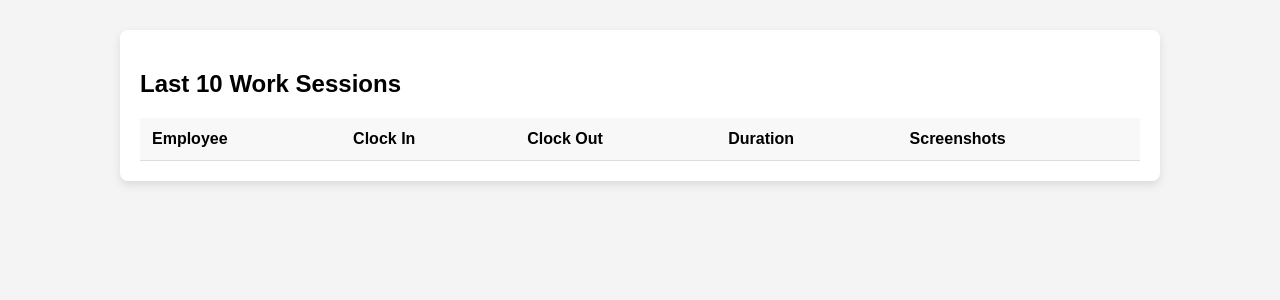
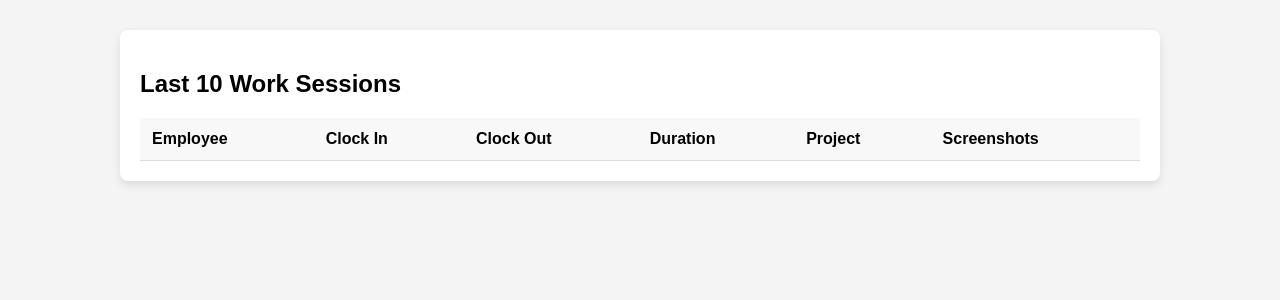
Before and after one commit to DanyCaissy/MercorTimetracker, a Django app: page /timetracker/ in a window 1280 px wide. Shown: the part 56-356 px from the top of the page. Run offline with Django 5.2, Linux system fonts and the light colour scheme; the visitor is signed in with stand-in values (Sample User, id 1); data that the repository does not hold is empty.

Commit message:
Added project name in dashboards

```diff
--- a/Timetracker/templates/Timetracker/admin_dashboard.html
+++ b/Timetracker/templates/Timetracker/admin_dashboard.html
@@ -92,6 +92,7 @@
                 <th>Clock In</th>
                 <th>Clock Out</th>
                 <th>Duration</th>
+                <th>Project</th>
                 <th>Screenshots</th>
             </tr>
             {% for session in work_sessions %}
@@ -100,6 +101,8 @@
                 <td>{{ session.clock_in }}</td>
                 <td>{{ session.clock_out|default:"Active" }}</td>
                 <td>{{ session.duration|default:"-" }} seconds</td>
+                <td>{{ session.project.name|default:"No Project" }}</td>
+
                 <td>
                     {% for screenshot in session.screenshots.all %}
                         <a href="/{{ screenshot.image_path }}" target="_blank" class="screenshot-btn">View</a>
--- a/Timetracker/templates/Timetracker/dashboard.html
+++ b/Timetracker/templates/Timetracker/dashboard.html
@@ -115,6 +115,7 @@
                 <th>Clock In</th>
                 <th>Clock Out</th>
                 <th>Duration</th>
+                <th>Project</th>
                 <th>Screenshots</th>
             </tr>
             {% for session in work_sessions %}
@@ -122,9 +123,10 @@
                 <td>{{ session.clock_in }}</td>
                 <td>{{ session.clock_out|default:"Active" }}</td>
                 <td>{{ session.duration|default:"-" }} seconds</td>
+                <td>{{ session.project.name|default:"No Project" }}</td>
                 <td>
                     {% for screenshot in session.screenshots.all %}
-                        <a href="/{{ screenshot.image_path }}" target="_blank">View</a>
+                        <a href="/{{ screenshot.image_path|slice:'6:' }}" target="_blank">View</a>
                     {% empty %}
                         No screenshots
                     {% endfor %}
```
